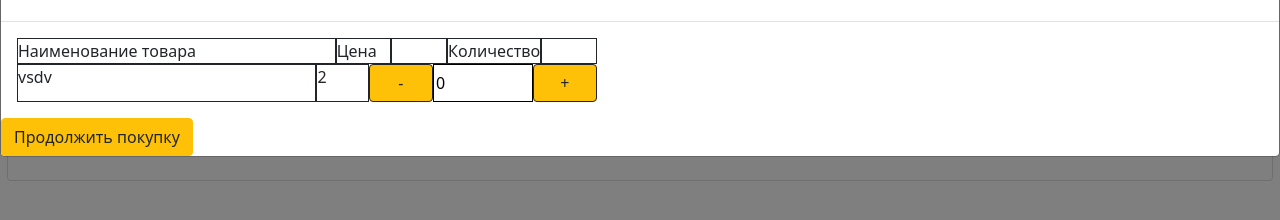
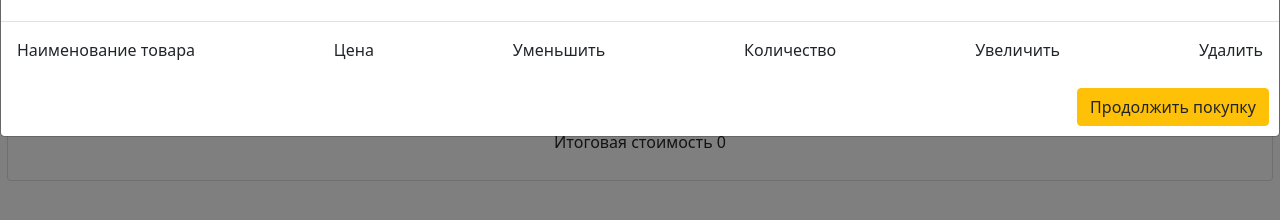
Before and after one commit to Pavlmir/-javascript-advanced-course, a plain HTML site: page lesson-3/index.html in a window 1280 px wide. Both pictures are taken after a click on the button "Корзина". Shown: the part 54-274 px from the top of the page. Drawn offline with nearby package versions, Linux system fonts and the light colour scheme; no server answers.

Commit message:
изменено

```diff
--- a/lesson-3/script.js
+++ b/lesson-3/script.js
@@ -163,7 +163,7 @@ class BasketItem {
     constructor(objGood, count) {
         this.title = objGood.title;
         this.price = objGood.price;
-        this.count = 0;
+        this.count = 1;
     }
 
     render() {
@@ -188,6 +188,20 @@ let modal = document.querySelector('.modal');
 let cart_button = document.querySelector('.cart-button');
 cart_button.addEventListener('click', (e) => {
     modal.style.display = "block";
+    let listName = "";
+    let listPrice = "";
+    let listCount = "";
+    let listBtnMinus = "";
+    let listBtnPlus = "";
+    let listBtnDel = "";
+    cart_list.goods.forEach((cartGood, i) => {
+        listName = listName + "\n" + `<div>${cartGood.title}</div>`;
+        listPrice = listPrice + "\n" + `<div>${cartGood.price}</div>`;
+        listCount = listCount + "\n" + `<div><input id="input_${i}" class="good-count" type="text" size="10" value="${cartGood.count}" /></div>`;
+        listBtnMinus = listBtnMinus + "\n" + `<div id="min_${i}" class="modal-button"><button class="change-btn">-</button></div>`;
+        listBtnPlus = listBtnPlus + "\n" + `<div id="max_${i}" class="modal-button"><button class="change-btn">+</button></div>`;
+        listBtnDel = listBtnDel + "\n" + `<div id="del_${i}" class="modal-button"><button class="change-btn">x</button></div>`;
+    });
     document.querySelector('.modal').innerHTML =
         `<div class="modal-content">
             <div class="modal-header">
@@ -195,27 +209,34 @@ cart_button.addEventListener('click', (e) => {
                 <span class="close">×</span>
             </div>
             <div class="modal-body">
-                <div class="modal-all">
-                    <div class="modal-tab">
-                        <div class="modal-tab-head">
-                            <div class="modal-content-sub-name">Наименование товара</div>
-                            <div class="modal-content-sub-price">Цена</div>
-                            <div class="modal-content-sub"></div>
-                            <div class="modal-content-sub-count">Количество</div>
-                            <div class="modal-content-sub"></div>
-                        </div>
-                        <div class="modal-tab-row">
-                            <div class="modal-content-sub-name">vsdv</div>
-                            <div class="modal-content-sub-price">2</div>
-                            <button class="modal-content-sub btn-buy-continue btn btn-warning">-</button>
-                            <input class="modal-content-sub-count" type="text" size="10" value="0" />
-                            <button class="modal-content-sub btn-buy-continue btn btn-warning">+</button>
-                        </div>
+                <div class="modal-tab">
+                    <div>
+                        <div>Наименование товара</div>
+                        ${listName}
+                    </div>
+                    <div>
+                        <div>Цена</div>
+                        ${listPrice}
+                    </div>
+                    <div class="column-min">
+                        <div>Уменьшить</div>
+                        ${listBtnMinus}
+                    </div>
+                    <div>
+                        <div>Количество</div>
+                        ${listCount}
+                    </div>
+                    <div>
+                        <div>Увеличить</div>
+                        ${listBtnPlus}
+                    </div>
+                    <div>
+                        <div>Удалить</div>
+                        ${listBtnDel}
                     </div>
                 </div>
-                ${cart_list.getListGoods()}
             </div>
-            <div>
+            <div class="btn-continue">
                 <button class="btn-buy-continue btn btn-warning">Продолжить покупку</button>
             </div>
 
@@ -224,6 +245,20 @@ cart_button.addEventListener('click', (e) => {
     span.addEventListener('click', (e) => {
         modal.style.display = "none";
     });
+    // Находим все элементы good-count
+    let goodsСount = document.querySelectorAll('.good-count');
+    goodsСount.forEach((element, i) => {
+        let itemPlus = document.querySelector('#max_' + i);
+        itemPlus.addEventListener('click', (e) => {
+            element.value = Number(element.value) + 1;
+        });
+        let itemMin = document.querySelector('#min_' + i);
+        itemMin.addEventListener('click', (e) => {
+            if (Number(element.value) > 1) {
+                element.value = Number(element.value) - 1;
+            }
+        });
+    });
 });
 
 window.onclick = function (event) {
--- a/lesson-3/style.css
+++ b/lesson-3/style.css
@@ -30,13 +30,66 @@
   overflow: auto; /* При необходимости, то появиться прокрутка */
 }
 
+.modal-button {
+  display: flex;
+  justify-content: center;
+}
+
+.column-min {
+  width: auto;
+}
+
+.change-btn {
+  display: flex;
+  align-items: center;
+  justify-content: center;
+  margin: 3px;
+  width: 20px;
+  height: 20px;
+  cursor: pointer;
+  border-radius: 50%;
+  outline: none;
+}
+
+.change-btn:focus {
+  outline: none;
+}
+
+.btn-continue {
+  display: flex;
+  justify-content: flex-end;
+  margin: 10px 10px 10px 10px;
+}
+
 .modal-content {
   display: flex;
   animation-name: animate;
   animation-duration: 0.5s;
 }
 
-.modal-tab-head {
+.modal-tab {
+  flex-direction: row;
+  display: flex;
+  justify-content: space-between;
+}
+
+@keyframes animate {
+  from {
+    top: -320px;
+    opacity: 0;
+  }
+  to {
+    top: 0;
+    opacity: 1;
+  }
+}
+
+.close {
+  font-size: 30px;
+  font-weight: bold;
+}
+
+/* .modal-tab-head {
   display: flex;
 }
 
@@ -55,36 +108,10 @@
   border: 1px solid;
 }
 
-.modal-content-sub {
-  width: 100px;
-  border: 1px solid;
-}
-
 .modal-tab-row {
   display: flex;
 }
 
-.modal-tab {
-  display: flex;
-  flex-direction: column;
-}
-
 .modal-all {
   display: flex;
-}
-
-@keyframes animate {
-  from {
-    top: -320px;
-    opacity: 0;
-  }
-  to {
-    top: 0;
-    opacity: 1;
-  }
-}
-
-.close {
-  font-size: 30px;
-  font-weight: bold;
-}
+} */
```
